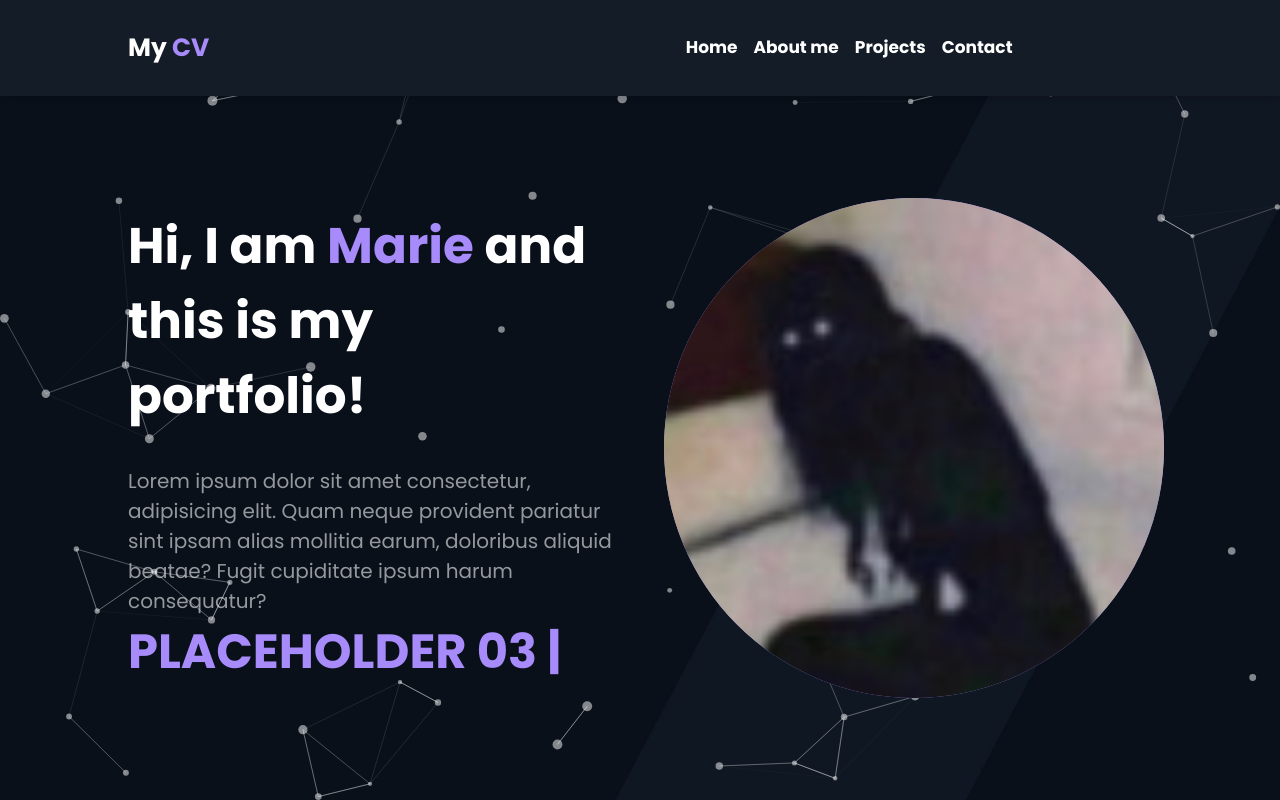
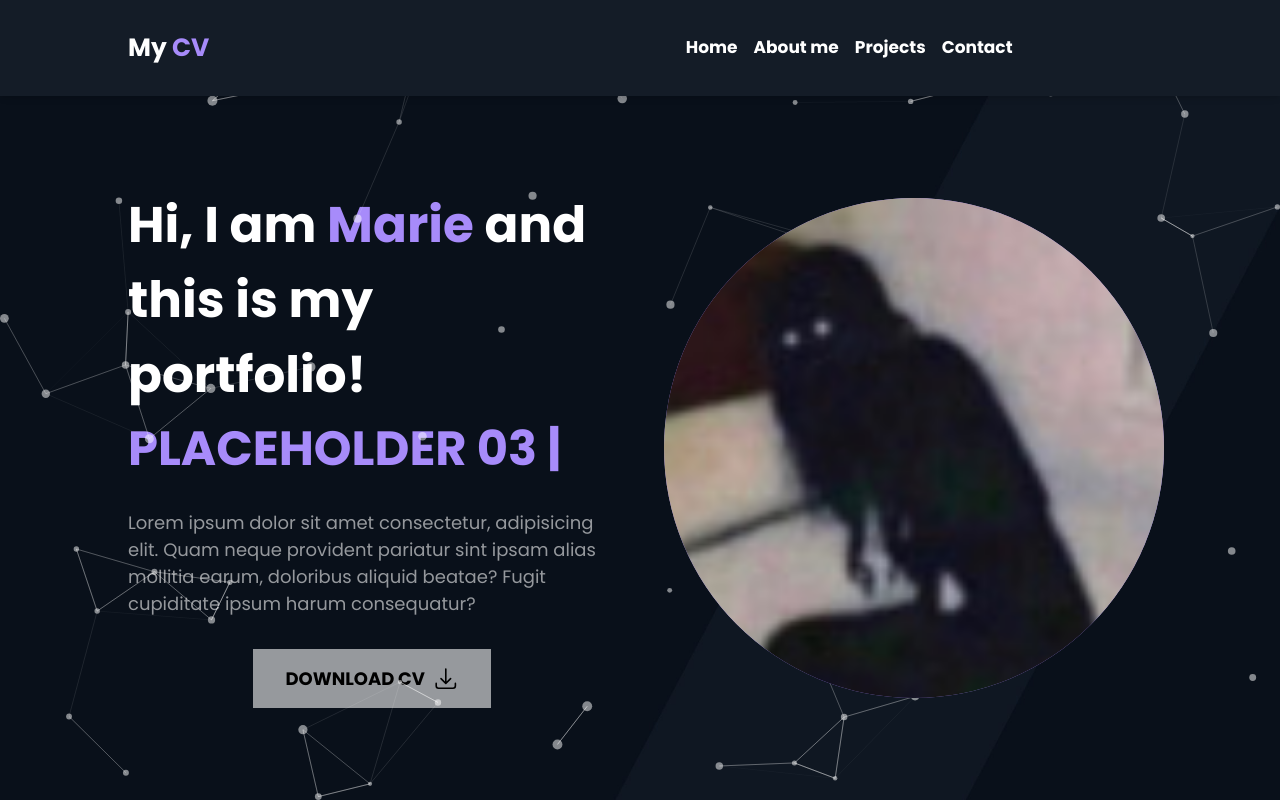
Before and after one commit to eycis/my_new_portfolio, a Next.js app: page / in a window 1280 px wide. Built offline with nearby package versions, Linux system fonts and the light colour scheme.

Commit message:
Download CV button

```diff
--- a/components/Hero.tsx
+++ b/components/Hero.tsx
@@ -2,6 +2,7 @@
 import Particle from "./Particle";
 import TextEffect from "./TextEffect";
 import Image from "next/image";
+import { ArrowDownTrayIcon } from "@heroicons/react/24/solid";
 
 const Hero = () => {
     return (
@@ -12,11 +13,20 @@
                     <h1 className="text-[35px] md:text-[50px] text-white font-bold">
                         Hi, I am <span className="text-violet-400">Marie</span> and this is my portfolio!
                     </h1>
-                    <p className = "mt-[2rem] text-[20px]  text-[#ffffff92]">
+                    <TextEffect/>
+                    <p className = "mt-[1.5rem] text-[18px]  text-[#ffffff92]">
                         Lorem ipsum dolor sit amet consectetur, adipisicing elit. Quam neque provident pariatur sint ipsam
                         alias mollitia earum, doloribus aliquid beatae? Fugit cupiditate ipsum harum consequatur?
                     </p>
-                    <TextEffect/>
+                    <div className="mt-[2rem] flex-col space-y-6 sm:space-y-0 sm:flex sm:flexrow items-center sm:space-x-6">
+                        <button className="px-[2rem] hover:bg-violet-400 transition-all duration-200 py-[1rem] text-[18px]
+                        font-bold uppercase bg-[#ffffff92] text-black flex items-center space-x-2">
+                            <p>
+                                Download CV
+                            </p>
+                            <ArrowDownTrayIcon className="w-[1.6rem] h-[1.7rem] text-black "/>
+                        </button>
+                    </div>
                 </div>
                 <div className="w-[500px] hidden bg-violet-400 relative lg:flex items-center rounded-full h-[500px]">
                     <Image src = "/images/me.jpg" alt="user" layout="fill" className="object-cover rounded-full"/>
--- a/components/mobileNav.tsx
+++ b/components/mobileNav.tsx
@@ -9,7 +9,7 @@
 
     const navAnimation = nav ? 'translate-x-0' : 'translate-x-[-100%]';
     return(
-        <div className = {`fixed ${navAnimation} transform transition-all duration-300 top-0 right-0 bottom-0 z-[10000] bg-[#09101a]`}>
+        <div className = {`fixed ${navAnimation} transform transition-all duration-300 top-0 right-0 bottom-0 z-[100000] bg-[#09101a]`}>
             <div className = "w-[100vw] h-[100vh] flex flex-col items-center justify-center">
                 <div className = "nav-link-mobile">Home</div>
                 <div className = "nav-link-mobile">About me</div>
@@ -17,7 +17,7 @@
                 <div className = "nav-link-mobile">Contact</div>
             </div>
             <div onClick = {closeNav}
-                className= "absolute cursor-pointer top-[2rem] right-[2rem] h-[2rem] w-[2rem] h-[2rem] text-violet-300">
+                className= "absolute z-[100000000] cursor-pointer top-[2rem] right-[2rem] w-[2rem] h-[2rem] text-violet-300">
                 <XMarkIcon/>
             </div>
         </div>
--- a/pages/index.tsx
+++ b/pages/index.tsx
@@ -18,6 +18,9 @@
         <Nav openNav={openNav}/>
         {/* hero section */}
         <Hero/>
+        <div className="relative z-[30">
+        {/* About */}
+        </div>
       </div>
     </div>
   );
```
